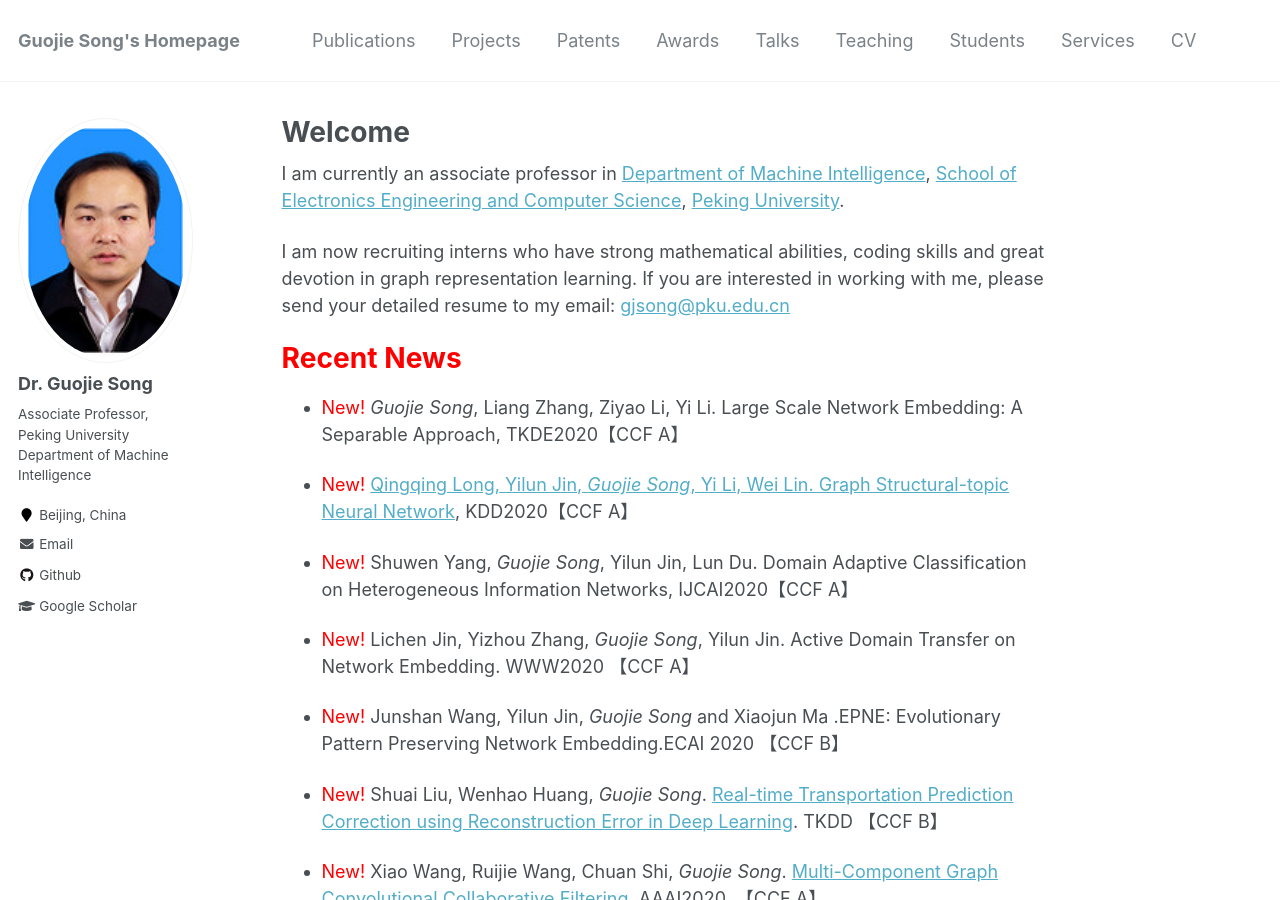
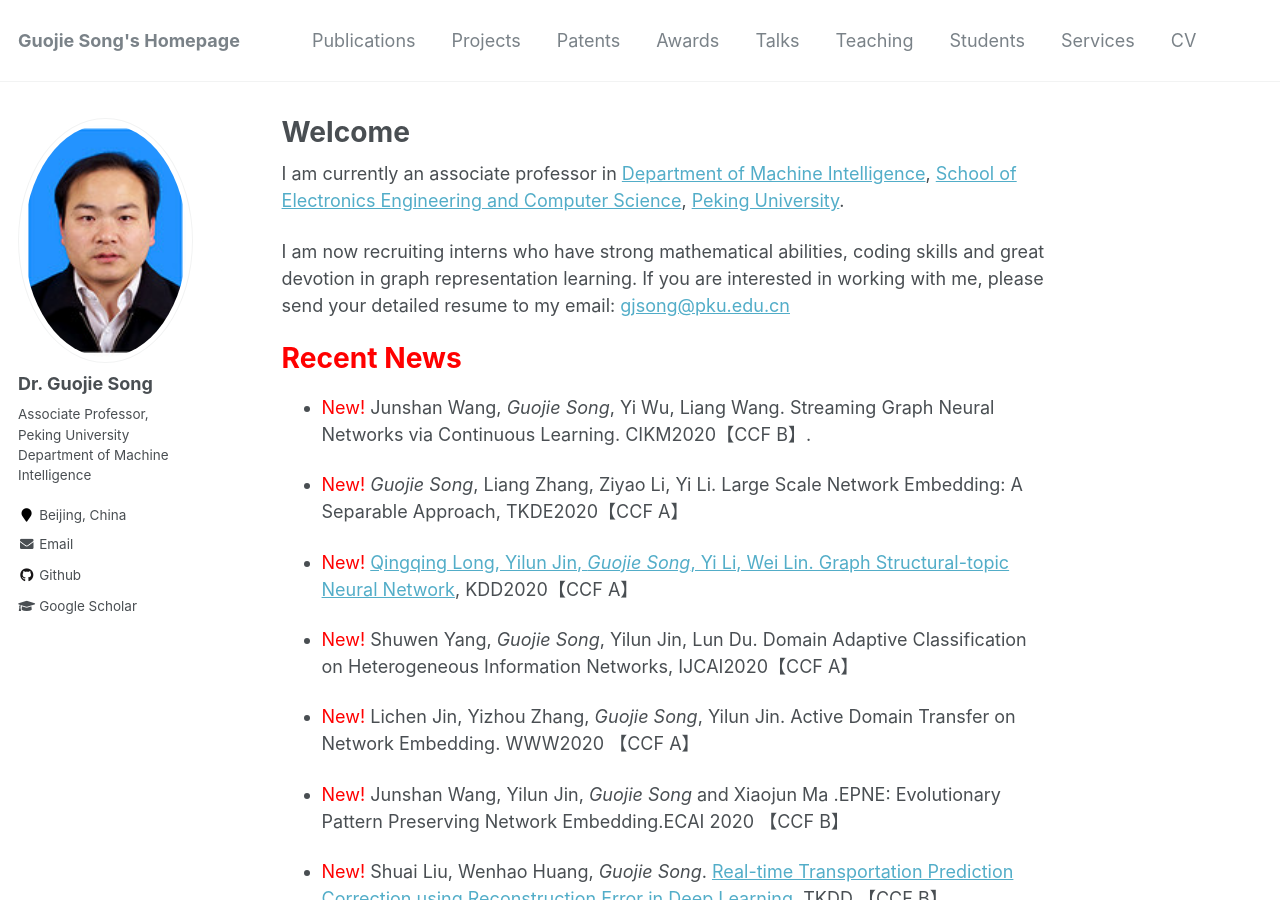
Before and after one commit to gjsong-pku/gjsong-pku.github.io, a Jekyll site: the page built from _pages/about.md, in a window 1280 px wide and 900 px high. Built offline with Jekyll 4.4.1, drawn with Linux system fonts in a browser that asks for light colours.

Commit message:
Update about.md

```diff
--- a/_pages/about.md
+++ b/_pages/about.md
@@ -15,6 +15,8 @@ I am now recruiting interns who have strong mathematical abilities, coding skill
 
 <span style='color:red'>Recent News</span>
 ======
+- <span style="color:red">New!</span> Junshan Wang, *Guojie Song*, Yi Wu, Liang Wang. Streaming Graph Neural Networks via Continuous Learning. CIKM2020【CCF B】.
+
 - <span style="color:red">New!</span> *Guojie Song*, Liang Zhang, Ziyao Li, Yi Li. Large Scale Network Embedding: A Separable Approach, TKDE2020【CCF A】
 
 - <span style="color:red">New!</span> [Qingqing Long, Yilun Jin, *Guojie Song*, Yi Li, Wei Lin. Graph Structural-topic Neural Network](https://www.gjsong-pku.cn/files/KDD_GraphSTONE.pdf), KDD2020【CCF A】
```
